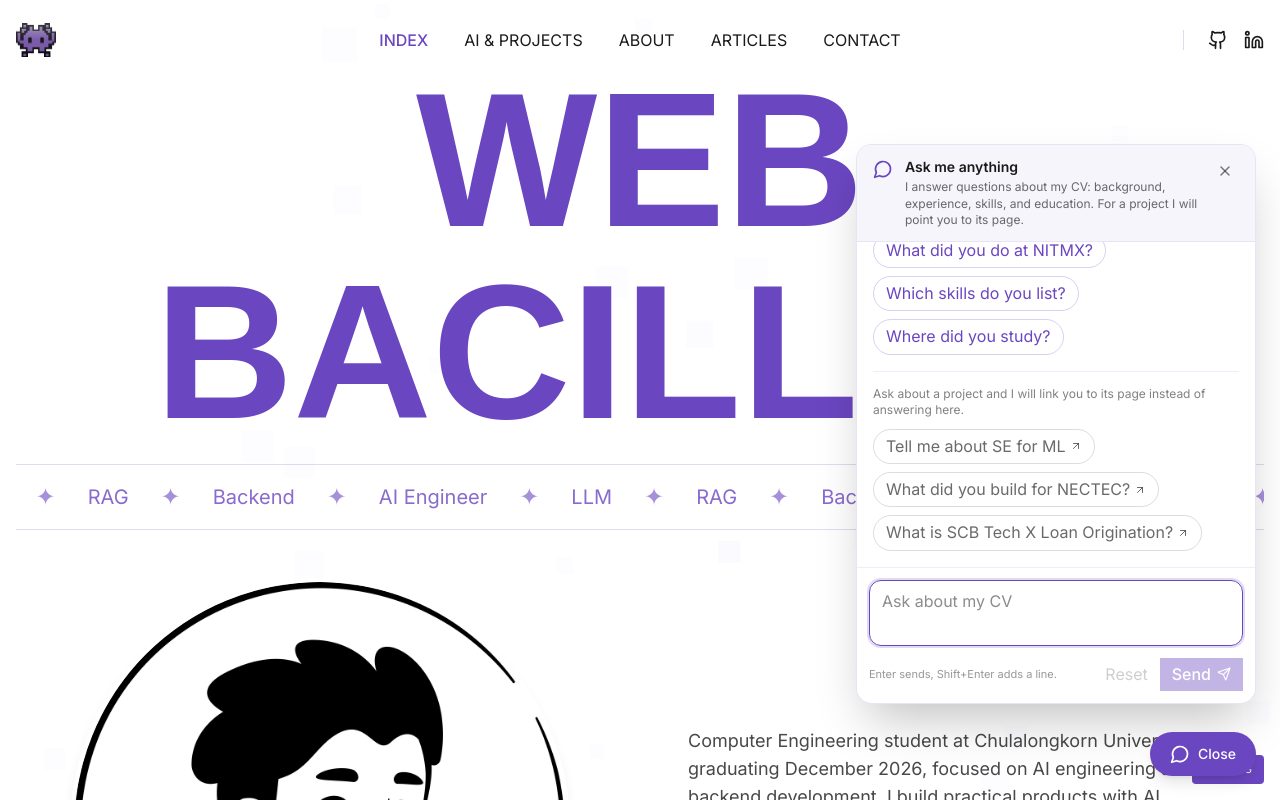
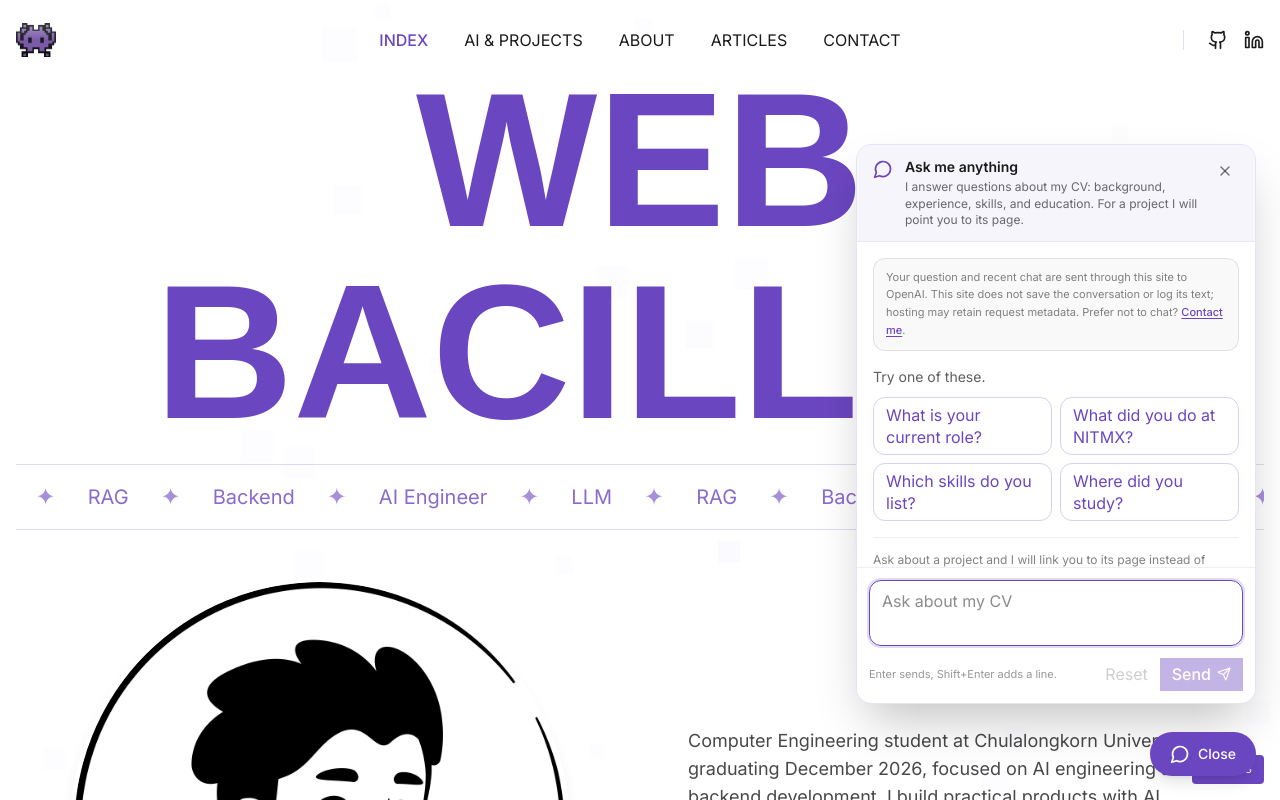
Before and after one commit to WebBacillus/portfolio, a Next.js app: page / in a window 1280 px wide. Both pictures are taken after a click on the button "Ask me anything". Shown: the top 800 px of the page. Built offline with nearby package versions, Linux system fonts and the light colour scheme.

Commit message:
feat(chatbot): add privacy notice and production launch gate

```diff
--- a/app/layout.tsx
+++ b/app/layout.tsx
@@ -49,7 +49,7 @@ export default function RootLayout({
             <MobileMenu variant="sidebar" />
             {children}
           </div>
-          <ChatDock />
+          {(process.env.NODE_ENV !== "production" || process.env.CHAT_PUBLIC_ENABLED === "true") && <ChatDock />}
         </GSAPProvider>
       </body>
     </html>
--- a/components/chat/chat-dock.tsx
+++ b/components/chat/chat-dock.tsx
@@ -59,7 +59,9 @@ export default function ChatDock() {
   }, [open])
 
   useEffect(() => {
-    if (open && logRef.current) logRef.current.scrollTop = logRef.current.scrollHeight
+    if (open && logRef.current) {
+      logRef.current.scrollTop = messages.length === 0 && status === "idle" ? 0 : logRef.current.scrollHeight
+    }
   }, [open, messages, status])
 
   useEffect(() => {
@@ -123,8 +125,9 @@ export default function ChatDock() {
 
       <div ref={logRef} role="log" aria-live="polite" aria-relevant="additions text" className="min-h-0 flex-1 space-y-4 overflow-y-auto px-4 py-4">
         {messages.length === 0 && <div className="space-y-4">
-          <div className="space-y-2.5"><p className="text-sm text-black/70">Try one of these.</p><div className="flex flex-wrap gap-2">{cvQuestions.map((question) => <button key={question} type="button" onClick={() => submit(question)} disabled={status === "loading" || status === "unavailable"} className="rounded-full border border-purple/25 px-3 py-1.5 text-left text-xs text-purple hover:bg-purple/10 disabled:opacity-40">{question}</button>)}</div></div>
-          <div className="space-y-2.5 border-t border-purple/10 pt-3.5"><p className="text-xs leading-snug text-black/55">Ask about a project and I will link you to its page instead of answering here.</p><div className="flex flex-wrap gap-2">{projectQuestions.map((question) => <button key={question} type="button" onClick={() => submit(question)} disabled={status === "loading" || status === "unavailable"} className="inline-flex items-center gap-1 rounded-full border border-black/15 px-3 py-1.5 text-left text-xs text-black/65 hover:border-purple/30 hover:text-purple disabled:opacity-40">{question}<ArrowUpRight className="size-3" aria-hidden /></button>)}</div></div>
+          <p className="rounded-xl border border-black/10 bg-black/[0.025] px-3 py-2.5 text-[11px] leading-relaxed text-black/55">Your question and recent chat are sent through this site to OpenAI. This site does not save the conversation or log its text; hosting may retain request metadata. Prefer not to chat? <Link href="/contact" className="font-medium text-purple underline underline-offset-2">Contact me</Link>.</p>
+          <div className="space-y-2.5"><p className="text-sm text-black/70">Try one of these.</p><div className="grid grid-cols-2 gap-2">{cvQuestions.map((question) => <button key={question} type="button" onClick={() => submit(question)} disabled={status === "loading" || status === "unavailable"} className="min-h-11 rounded-xl border border-purple/25 px-3 py-1.5 text-left text-xs leading-snug text-purple hover:bg-purple/10 disabled:opacity-40">{question}</button>)}</div></div>
+          <div className="space-y-2.5 border-t border-purple/10 pt-3.5"><p className="text-xs leading-snug text-black/55">Ask about a project and I will link you to its page instead of answering here.</p><div className="grid grid-cols-2 gap-2">{projectQuestions.map((question) => <button key={question} type="button" onClick={() => submit(question)} disabled={status === "loading" || status === "unavailable"} className="flex min-h-11 items-center justify-between gap-1 rounded-xl border border-black/15 px-3 py-1.5 text-left text-xs leading-snug text-black/65 hover:border-purple/30 hover:text-purple disabled:opacity-40">{question}<ArrowUpRight className="size-3 shrink-0" aria-hidden /></button>)}</div></div>
         </div>}
         {messages.map((entry) => <Entry key={entry.id} entry={entry} />)}
         {status === "loading" && <div role="status" className="flex items-center gap-2 text-sm text-black/60"><Loader2 className="size-4 animate-spin text-purple" aria-hidden />Thinking</div>}
```
Also changed, not shown: 3 other files (tests, documents, lock files or other folders).
